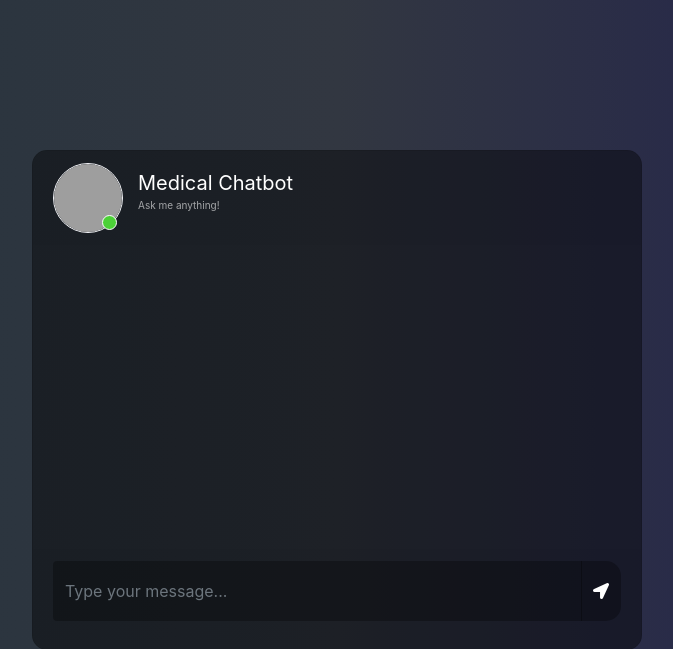
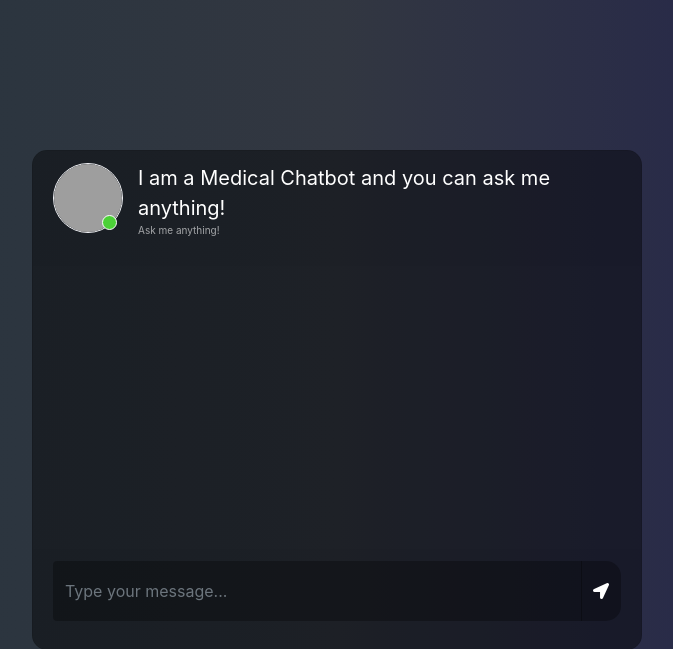
Before and after one commit to varunsardana/Medical-Chatbot-Project-Langchain, a Flask app: page / in a window 1280 px wide. Shown: the top 649 px of the page, without its empty margins (303-976 px from the left). Run offline with Flask 3, Linux system fonts and the light colour scheme; some libraries are stand-ins or nearby versions; grey boxes are pictures that could not be loaded.

Commit message:
Update chatbot introduction message in chat.html

```diff
--- a/templates/chat.html
+++ b/templates/chat.html
@@ -26,7 +26,7 @@
 									<span class="online_icon"></span>
 								</div>
 								<div class="user_info">
-									<span>Medical Chatbot</span>
+									<span>I am a Medical Chatbot and you can ask me anything!</span>
 									<p>Ask me anything!</p>
 								</div>
 							</div>
```
